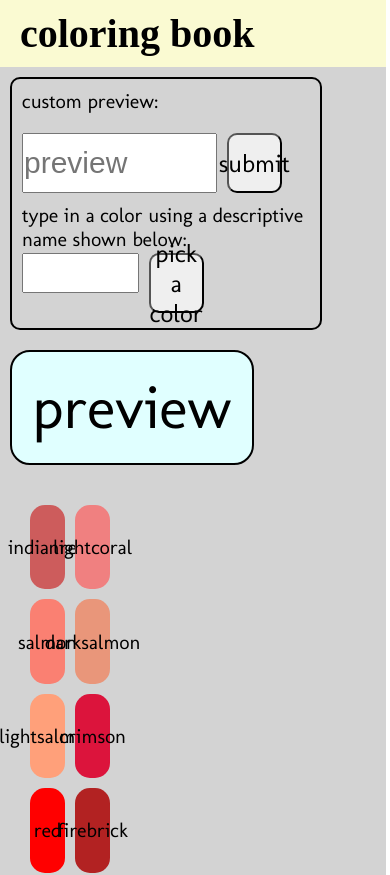
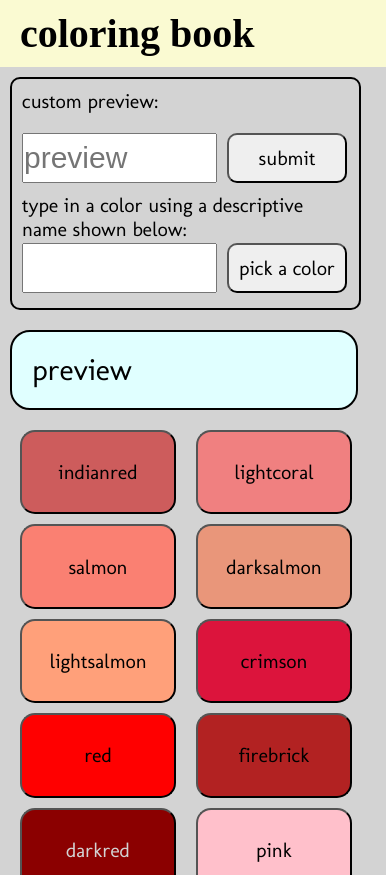
Before and after one commit to jenziel/color-picker, a React (Create React App) app: page / in a window 390 px wide. Shown: the top 875 px of the page. Built offline with nearby package versions, Linux system fonts and the light colour scheme.

Commit message:
Add better responsive design

```diff
--- a/src/components/App/App.css
+++ b/src/components/App/App.css
@@ -37,19 +37,21 @@ button {
 .inputs-container {
   display: flex;
   flex-direction: row;
-  width: 70vw;
+  width: 95%;
   justify-content: space-between;
+  /* min-height: 30vh; */
 }
 
 @media screen and (max-width: 1504px) {
   .inputs-container {
     flex-direction: column;
-    width: 50vw;
+    width: 95%;
+    align-items: center;
     justify-content: space-between;
     border: solid 2px black;
     border-radius: 10px;
     padding: 1rem;
-    height:33vh;
+
   }
   .App {
     width: 100%;
@@ -62,6 +64,12 @@ button {
   .form-btn{
     font-size: 2.5rem;
   }
+  .inputs-container {
+    flex-direction: column;
+    width: 95%;
+    justify-content: space-between;
+    /* height:33vh; */
+  }
 }
 /* ipad screen size */
 @media screen and (max-width: 821px) {
@@ -69,7 +77,8 @@ button {
     flex-direction: column;
     justify-content: space-between;
     align-items: flex-start;
-    height: 33vh;
+    /* height: 33vh; */
+    width: 90%;
   }
 
   .App {
@@ -77,10 +86,16 @@ button {
     justify-content: flex-start;
     align-items: flex-start;
   }
-  button {
-    height: 3rem;
+  .form-btn{
+    width: 25vw;
+    height: 2rem;
     font-size: 2rem;
-
+  }
+  .preview-input{
+    height: 2rem;
+  }
+  .color-input {
+    height: 2rem;
   }
 }
 
@@ -88,7 +103,7 @@ button {
 @media screen and (max-width: 400px) {
   .inputs-container {
     flex-direction: column;
-    width: 80vw;
+    width: 90vw;
    height: 45%;
     align-items: flex-start;
   }
--- a/src/components/App/App.js
+++ b/src/components/App/App.js
@@ -1,6 +1,6 @@
 import "./App.css";
 import Profile from "../Profile/Profile";
-import  PreviewText from '../PreviewText/PreviewText'
+import PreviewText from "../PreviewText/PreviewText";
 // import Login from "../Login/Login";
 import Header from "../Header/Header";
 import ChangeColor from "../ChangeColor/ChangeColor";
@@ -11,16 +11,12 @@ function App() {
     <main>
       <Header />
       <div className='App'>
-            {/* <Login /> */}
-            <div className="inputs-container">
-            <PreviewText />
+        <div className='inputs-container'>
+          <PreviewText />
           <ChangeColor />
-
-            </div>
-            <Profile />
-            <ColorChart />
-
-
+        </div>
+        <Profile />
+        <ColorChart />
       </div>
     </main>
   );
--- a/src/components/Cards/Cards.css
+++ b/src/components/Cards/Cards.css
@@ -6,7 +6,9 @@
     width: 15vw;
     border-radius: 15px;
     font-size: 2.7rem;
+    cursor: pointer;
   }
+
   @media screen and (max-width: 2280px) {
     .card{
         height: 7vh;
@@ -53,7 +55,7 @@
   @media screen and (max-width: 400px) {
     .card {
         height:10vh;
-        width: 9vw;
+        width: 40vw;
         border-radius: 15px;
         font-size: 2rem;
        }
--- a/src/components/Cards/Cards.js
+++ b/src/components/Cards/Cards.js
@@ -4,10 +4,10 @@ import './Cards.css'
 function Cards({color, id}) {
     const darkcolors = ["darkred", "indigo","black", "rebeccapurple", "darkmagenta", "purple", "darkslateblue", "darkgreen", "blue", "mediumblue", "darkblue", "navy", "midnightblue", "maroon", "darkslategray" ]
     if (darkcolors.includes(color) ) {
-        return (<div className='card' id={id} style={{background: color, color: "lightgray"}}>{color}</div>);
+        return (<button className='card' id={id} style={{background: color, color: "lightgray"}}>{color}</button>);
     }
   return (
-      <div className='card' id={id} style={{background: color}}>{color}</div>
+      <button className='card' id={id} style={{background: color}}>{color}</button>
   )
 }
 
--- a/src/components/ChangeColor/ChangeColor.css
+++ b/src/components/ChangeColor/ChangeColor.css
@@ -56,9 +56,13 @@
         align-items: flex-start;
     }
     .color-input {
-        width: 30vw;
+        width: 50vw;
+        height: 5rem;
+        font-size: 3rem;
+    }
+    .form-btn {
         height: 4rem;
-        font-size: 3rem;
+        width: 12rem;
     }
     .color-directions {
         margin-top: 1rem;
--- a/src/components/ColorChart/ColorChart.css
+++ b/src/components/ColorChart/ColorChart.css
@@ -1,10 +1,9 @@
 .color-chart {
-    padding: 20px;
     display: grid;
     gap: 10px;
     grid-template-columns: repeat(6, 1fr);
     grid-template-rows: repeat(20, 1fr);
-    width: 80%;
+    width: 100%;
   }
   /* @media screen and (max-width: 2280px) {
     .color-chart {
--- a/src/components/PreviewText/PreviewText.css
+++ b/src/components/PreviewText/PreviewText.css
@@ -22,6 +22,7 @@
 }
 button {
     margin-left: 1rem;
+    cursor: pointer;
 }
 /* ipad screen size */
 @media screen and (max-width: 821px) {
@@ -39,5 +40,10 @@ button {
     }
     .preview-input {
         width: 50vw;
+            height: 5rem;
+
+    }
+    .form-btn {
+        height: 5rem;
     }
   }
--- a/src/components/Profile/Profile.css
+++ b/src/components/Profile/Profile.css
@@ -3,8 +3,7 @@
     border-radius: 2rem;
     padding: 2rem;
     font-size: 6rem;
-    /* height: 40vh; */
-    width: 70%;
+    width: 95%;
     text-align: left;
     display: flex;
     flex-direction: column;
@@ -16,11 +15,18 @@
 }
 /* ipad screen size */
 @media screen and (max-width: 821px) {
-    .profile-container {
-        width: auto;
-    }
-  }
+  .profile-container {
+
+    font-size: 3rem;
+
+}
+}
+
 /* mobile devices */
 @media screen and (max-width: 400px) {
+  .profile-container {
 
-  }
+    font-size: 3rem;
+
+}
+}
```
